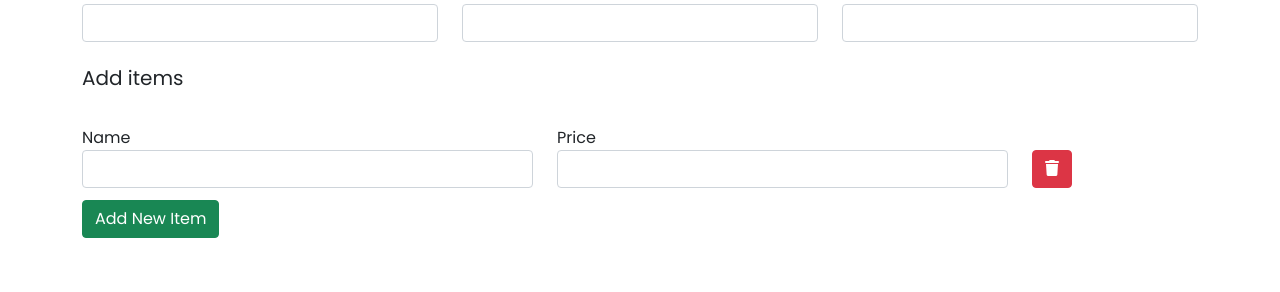
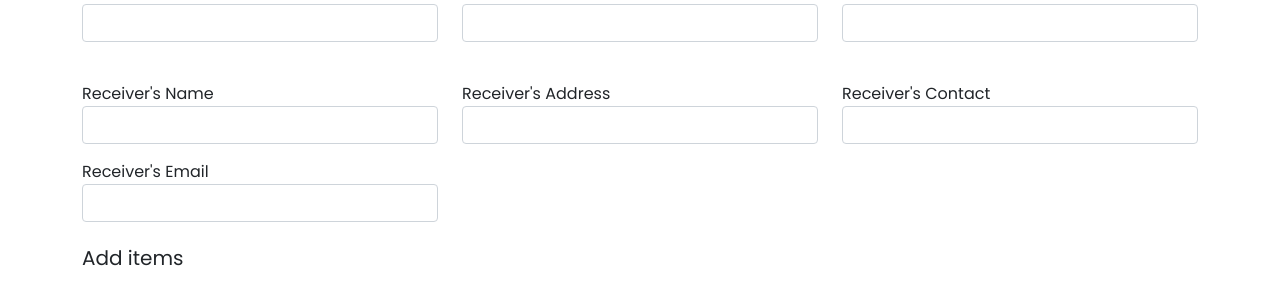
Before and after one commit to Sketodee/deliverytracking, a React (Create React App) app: page /Trabaye in a window 1280 px wide. Shown: the part 273-565 px from the top of the page. Built offline with nearby package versions, Linux system fonts and the light colour scheme; no server answers; a web font is replaced by a local one.

Commit message:
added receiver's details to order model

```diff
--- a/src/components/Test.jsx
+++ b/src/components/Test.jsx
@@ -31,6 +31,10 @@ const Test = () => {
           from: "",
           currentLocation: "",
           to: "",
+          receiverName: "",
+          receiverAddress: "",
+          receiverPhone: "",
+          receiverEmail: "",
           items: [
             {
               name: "",
@@ -55,6 +59,14 @@ const Test = () => {
           status: Yup.string().required("Required"),
           from: Yup.string().required("Required"),
           to: Yup.string().required("Required"),
+          receiverName: Yup.string().required("Required"),
+          receiverAddress: Yup.string().required("Required"),
+          receiverPhone: Yup.string()
+            .required("Required")
+            .matches(/^[0-9]+$/, "Please enter a valid number"),
+          receiverEmail: Yup.string()
+            .required("Required")
+            .email("Please enter a valid email"),
           currentLocation: Yup.string().required("Required"),
         })}
         onSubmit={(values, { resetForm }) => {
@@ -167,6 +179,56 @@ const Test = () => {
               </div>
             </div>
 
+            <div className="row pb-4">
+              <div className="col-sm-4 col-12">
+                <label htmlFor="receiverName" className="mt-3">
+                  {" "}
+                  Receiver's Name{" "}
+                  <span className="small text-danger">
+                    {" "}
+                    <ErrorMessage name={`receiverName`} />{" "}
+                  </span>{" "}
+                </label>
+                <Field className="form-control" name={`receiverName`} />
+              </div>
+
+              <div className="col-sm-4 col-12">
+                <label htmlFor="receiverAddress" className="mt-3">
+                  {" "}
+                  Receiver's Address{" "}
+                  <span className="small text-danger">
+                    {" "}
+                    <ErrorMessage name={`receiverAddress`} />{" "}
+                  </span>{" "}
+                </label>
+                <Field className="form-control" name={`receiverAddress`} />
+              </div>
+
+              <div className="col-sm-4 col-12">
+                <label htmlFor="receiverPhone" className="mt-3">
+                  {" "}
+                  Receiver's Contact{" "}
+                  <span className="small text-danger">
+                    {" "}
+                    <ErrorMessage name={`receiverPhone`} />{" "}
+                  </span>{" "}
+                </label>
+                <Field className="form-control" name={`receiverPhone`} />
+              </div>
+
+              <div className="col-sm-4 col-12">
+                <label htmlFor="receiverEmail" className="mt-3">
+                  {" "}
+                  Receiver's Email{" "}
+                  <span className="small text-danger">
+                    {" "}
+                    <ErrorMessage name={`receiverEmail`} />{" "}
+                  </span>{" "}
+                </label>
+                <Field className="form-control" name={`receiverEmail`} />
+              </div>
+            </div>
+
             <h5>Add items </h5>
             <FieldArray
               name="items"
--- a/src/components/TrackingDetails.jsx
+++ b/src/components/TrackingDetails.jsx
@@ -26,6 +26,24 @@ const TrackingDetails = ({ order }) => {
             <div className="col-6 col-sm-3 py-1">
               {" "}
               <strong>Tracking #:</strong> <br /> {order.trackingId}{" "}
+            </div>
+          </div>
+
+          <div className="card-body row">
+            <div className="col-6 col-sm-3 py-1">
+              {" "}
+              <strong>Receiver's Name</strong> <br /> {order.receiverName}{" "}
+            </div>
+            <div className="col-6 col-sm-3 py-1">
+              {" "}
+              <strong>Receiver's Address</strong> <br /> {order.receiverAddress}{" "}
+            </div>
+            <div className="col-6 col-sm-3 py-1">
+              {" "}
+              <strong>Receiver's Contact</strong> <br /> {order.receiverPhone}{" "}
+            </div>
+            <div className="col-6 col-sm-3 py-1">
+              <strong>Receiver's Email</strong> <br /> {order.receiverEmail}
             </div>
           </div>
 
```
